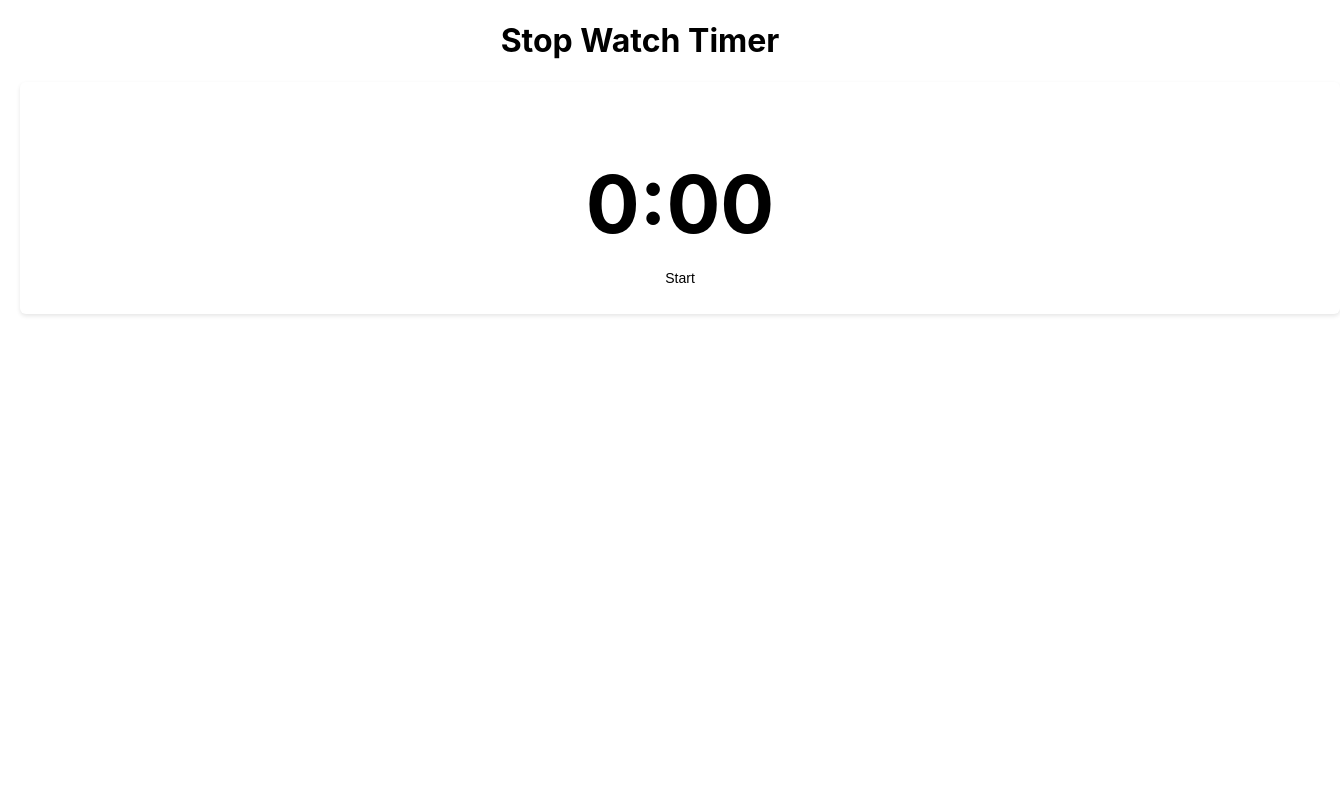
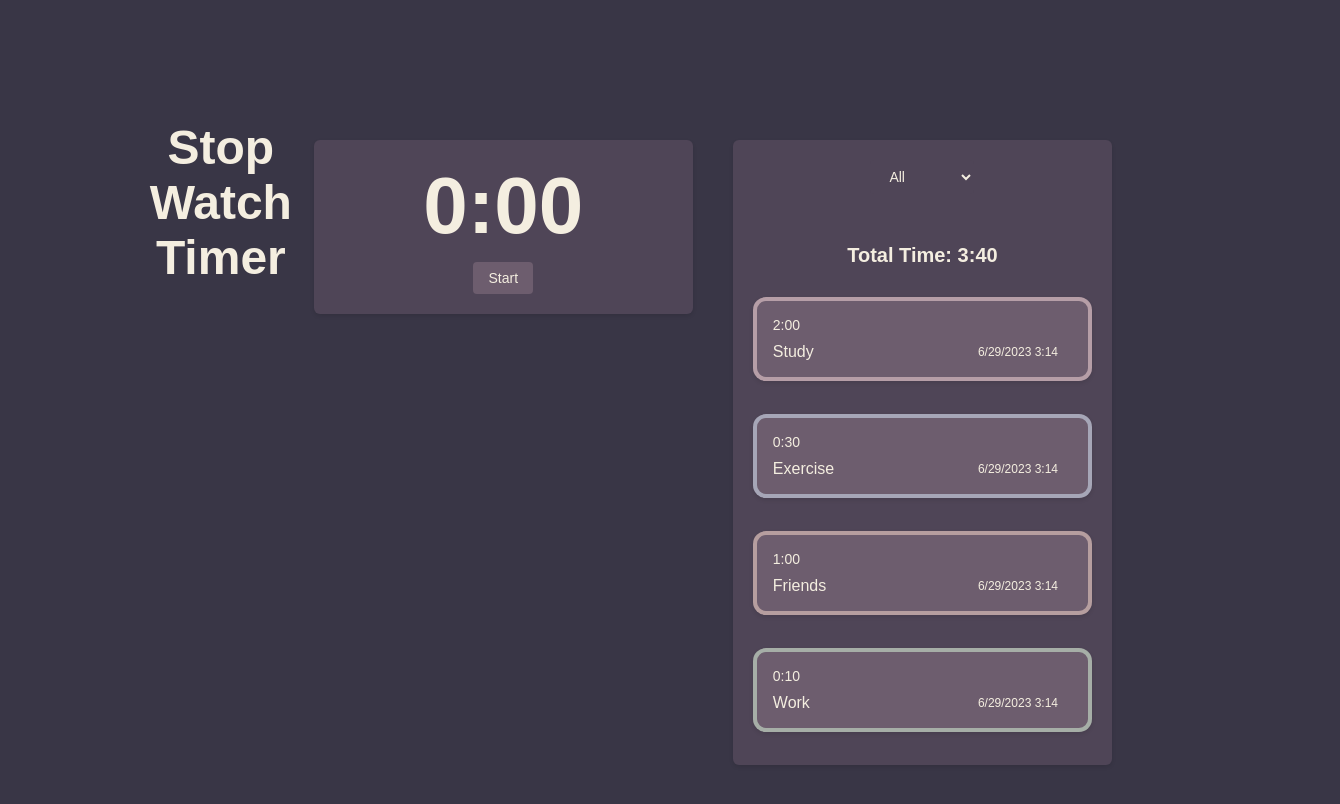
Before and after one commit to ienrum/StopWatch, a React (Create React App) app: page / in a window 1280 px wide. Shown: the whole page, 1340 px wide, since content can reach past the window. Built offline with nearby package versions, Linux system fonts and the light colour scheme.

Commit message:
feat: 모든 컴포넌트 를 app 에 추가

```diff
--- a/package.json
+++ b/package.json
@@ -9,6 +9,7 @@
     "react": "^18.2.0",
     "react-dom": "^18.2.0",
     "react-scripts": "5.0.1",
+    "uuid": "^9.0.0",
     "web-vitals": "^2.1.4"
   },
   "scripts": {
--- a/public/index.html
+++ b/public/index.html
@@ -24,6 +24,7 @@
       work correctly both with client-side routing and a non-root public URL.
       Learn how to configure a non-root public URL by running `npm run build`.
     -->
+
     <title>React App</title>
   </head>
   <body>
--- a/src/App.css
+++ b/src/App.css
@@ -1,38 +1,136 @@
-.App {
-  text-align: center;
+/* Colors */
+:root {
+  --primary-color: #a27b5c;
+  --secondary-color: #3f4e4f;
+  --accent-color: #dcd7c9;
+  --hover-color: #3b4244;
+  --background-color: #2c3639;
 }
 
-.App-logo {
-  height: 40vmin;
-  pointer-events: none;
+:root {
+  --primary-color: #e86a33;
+  --secondary-color: #41644a;
+  --accent-color: #f2e3db;
+  --hover-color: #ee964b;
+  --background-color: #263a29;
 }
 
-@media (prefers-reduced-motion: no-preference) {
-  .App-logo {
-    animation: App-logo-spin infinite 20s linear;
+:root {
+  --primary-color: #6d5d6e;
+  --secondary-color: #4f4557;
+  --accent-color: #f4eee0;
+  --hover-color: #393646;
+  --background-color: #393646;
+}
+
+/* Reset default styles */
+* {
+  margin: 0;
+  padding: 0;
+  box-sizing: border-box;
+}
+
+body {
+  font-family: Arial, sans-serif;
+  background-color: var(--background-color);
+}
+
+.App {
+  max-width: 100%;
+  margin: 0 auto;
+  padding: 20px;
+  display: flex;
+  flex-direction: column;
+  justify-content: center;
+  align-items: center;
+  margin-left: auto;
+  margin-right: auto;
+}
+
+h1 {
+  text-align: center;
+  margin-bottom: 20px;
+  color: var(--accent-color);
+}
+
+h2 {
+  margin-bottom: 10px;
+}
+
+select {
+  margin-bottom: 10px;
+}
+
+button {
+  background-color: var(--primary-color);
+  color: var(--accent-color);
+  border: none;
+  border-radius: 4px;
+  padding: 8px 15px;
+  font-size: 14px;
+  cursor: pointer;
+  transition: background-color 0.3s ease;
+}
+
+button:hover {
+  background-color: var(--hover-color);
+  color: var(--accent-color);
+}
+
+@media screen and (min-width: 768px) {
+  .App {
+    max-width: 768px;
+    flex-direction: row;
+    justify-content: space-between;
+    align-items: flex-start;
+  }
+
+  h1 {
+    font-size: 36px;
+    margin-bottom: 40px;
+  }
+
+  h2 {
+    font-size: 24px;
+    margin-bottom: 20px;
+  }
+
+  select {
+    margin-bottom: 20px;
+    font-size: 18px;
+  }
+
+  button {
+    font-size: 18px;
+    padding: 10px 20px;
   }
 }
 
-.App-header {
-  background-color: #282c34;
-  min-height: 100vh;
-  display: flex;
-  flex-direction: column;
-  align-items: center;
-  justify-content: center;
-  font-size: calc(10px + 2vmin);
-  color: white;
-}
+@media screen and (min-width: 1024px) {
+  .App {
+    max-width: 1024px;
+    margin-left: auto;
+    margin-right: auto;
+    margin-top: 100px;
+  }
 
-.App-link {
-  color: #61dafb;
-}
+  h1 {
+    font-size: 48px;
+    margin-bottom: 60px;
+  }
 
-@keyframes App-logo-spin {
-  from {
-    transform: rotate(0deg);
+  h2 {
+    font-size: 36px;
+    margin-bottom: 30px;
   }
-  to {
-    transform: rotate(360deg);
+
+  select {
+    margin-bottom: 30px;
+    font-size: 24px;
+  }
+
+  button {
+    font-size: 24px;
+    padding: 12px 24px;
   }
 }
--- a/src/App.js
+++ b/src/App.js
@@ -1,11 +1,27 @@
 import "./App.css";
 import StopWatch from "./components/StopWatch";
+import TimeLine from "./components/TimeLine";
+import TagOptions from "./components/TagOptions";
+import { useState } from "react";
+import { TAGS } from "./datas/Tags";
+import { defaultTimeLine } from "./datas/List";
+import Card from "./components/Card";
 
 function App() {
+  const [timeLine, setTimeLine] = useState(defaultTimeLine);
+  const [tagOption, setTagOption] = useState(TAGS.ALL);
   return (
     <div className="App">
       <h1>Stop Watch Timer</h1>
-      <StopWatch />
+      <StopWatch onSetTimeLine={setTimeLine} tag={tagOption} />
+      <Card className="notHover">
+        <TagOptions onSetTagOption={setTagOption} />
+        <TimeLine
+          onSetTimeLine={setTimeLine}
+          timeLine={timeLine}
+          tagOption={tagOption}
+        />
+      </Card>
     </div>
   );
 }
```
Also changed, not shown: 1 other file (tests, documents, lock files or other folders).
